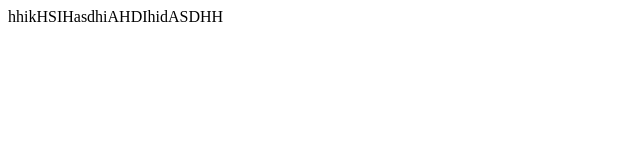
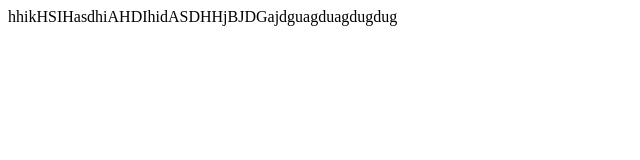
Before and after one commit to bharat199410/Test, a plain HTML site: page index.html in a window 1280 px wide. Shown: the whole page, without its empty margins (0-640 px from the left). Drawn offline with Linux system fonts and the light colour scheme.

Commit message:
locak 3nd commit

```diff
--- a/index.html
+++ b/index.html
@@ -1,3 +1,3 @@
 <html>
-hhikHSIHasdhiAHDIhidASDHH
+hhikHSIHasdhiAHDIhidASDHHjBJDGajdguagduagdugdug
 </html>
```
